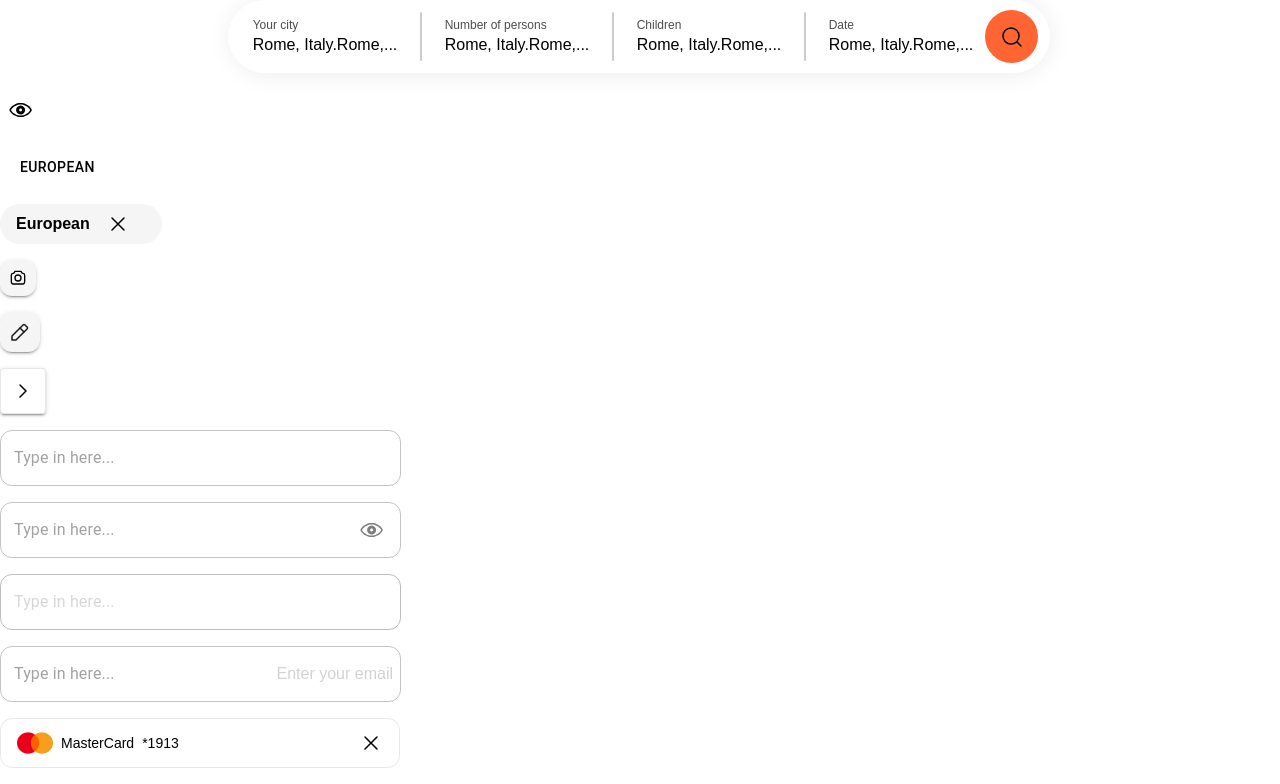
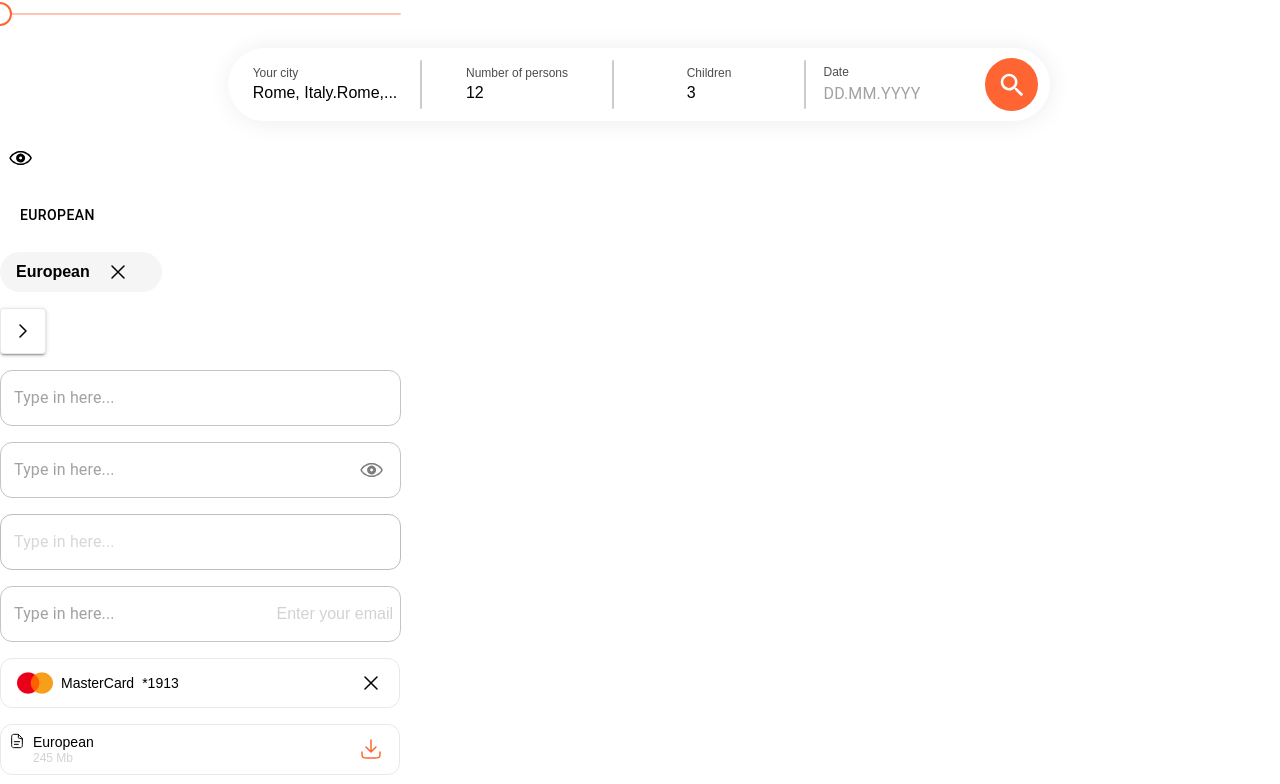
Before and after one commit to people-eat/web-app, a Next.js app: page / in a window 1280 px wide. Shown: the top 784 px of the page. Built offline with nearby package versions, Linux system fonts and the light colour scheme.

Commit message:
PeopleEatCameraButton

```diff
--- a/src/components/standard/icon/Icon.tsx
+++ b/src/components/standard/icon/Icon.tsx
@@ -37,6 +37,7 @@ export enum Icon {
     plus = '/icons/plus.svg',
     profileEmpty = '/icons/profile-empty.svg',
     search = '/icons/search.svg',
+    searchBar = '/icons/search-bar.svg',
     settings = '/icons/settings.svg',
     shieldCheck = '/icons/shield-check.svg',
     star = '/icons/star.svg',
--- a/src/components/standard/input/PeopleEatInput.tsx
+++ b/src/components/standard/input/PeopleEatInput.tsx
@@ -10,7 +10,7 @@ interface PeopleEatInputProps {
     email?: boolean;
 }
 
-type TInputChangeEvent = ChangeEvent<HTMLTextAreaElement | HTMLInputElement>;
+export type TInputChangeEvent = ChangeEvent<HTMLTextAreaElement | HTMLInputElement>;
 
 export default function PeopleEatInput({ disabled, password: pass, email }: PeopleEatInputProps): ReactElement {
     const [isShowPass, setShowPass] = useState(Boolean(pass));
--- a/src/components/standard/search/PeopleEatSearch.tsx
+++ b/src/components/standard/search/PeopleEatSearch.tsx
@@ -1,17 +1,27 @@
 import { Input } from '@mui/material';
 import classNames from 'classnames';
-import { useState, type ReactElement } from 'react';
+import { useState, type ChangeEvent, type ReactElement } from 'react';
+import PeopleEatDatePicker from '../../standard/datePicker/PeopleEatDatePicker';
 import { Icon } from '../../standard/icon/Icon';
 import PeopleEatIcon from '../../standard/icon/PeopleEatIcon';
+import PeopleEatSearchTab from './PeopleEatSearchTab';
 
-const SEARCH_TABS = ['Your city', 'Number of persons', 'Children', 'Date'];
+type TInputChangeEvent = ChangeEvent<HTMLTextAreaElement | HTMLInputElement>;
+type TOnChangeFunction = (value: ((prevState: string) => string) | string) => void;
 
 export default function PeopleEatSearch(): ReactElement {
     const temporary = 'absolute left-[50vw] translate-x-[-50%]';
     const [activeTab, setActiveTab] = useState('');
+    const [city, setCity] = useState('Rome, Italy.Rome, Italy');
+    const [persons, setPersons] = useState('12');
+    const [children, setChildren] = useState('3');
 
     function validateString(value: string): string {
         return value.length > 20 ? value.slice(0, 17) + '...' : value;
+    }
+
+    function handleInputChange({ target }: TInputChangeEvent, onChange: TOnChangeFunction): void {
+        onChange(target.value);
     }
 
     return (
@@ -21,40 +31,57 @@ export default function PeopleEatSearch(): ReactElement {
                 temporary,
             )}
         >
-            {SEARCH_TABS.map((tab, index, array) => (
-                <>
-                    <div
-                        onClick={(): void => setActiveTab(tab)}
-                        className={classNames(
-                            'relative flex flex-col w-[190px] rounded-12 h-full justify-center items-center cursor-pointer before:bg-white',
-                            'before:block before:absolute before:content-[""] before:z-[-1] before:top-0 before:h-full before:w-[194px]',
-                            'after:content-[""] hover:after:bg-base after:rounded-12 after:top-0 after:h-full after:w-[190px] after:block after:absolute',
-                            {
-                                ['hover:before:z-[0]']: activeTab !== tab,
-                                ['after:z-[2]']: activeTab !== tab,
-                                ['after:pl-1 before:rounded-l-12 after:rounded-l-12']: index === 0,
-                                ['pr-12 after:pr-[57px] after:-right-2']: index === array.length - 1,
-                                ['hover:bg-white before:z-[0] after:z-10 after:shadow-primary after:bg-white hover:after:bg-white']:
-                                    activeTab === tab,
-                            },
-                        )}
-                    >
-                        <div className="flex flex-col absolute z-20 max-w-[80%]">
-                            <span className={'text-text-s text-preBlack'}>{tab}</span>
-                            <span className={'text-text-m text-black mt-1'}>
-                                {activeTab === tab ? (
-                                    <Input sx={{ boxSizing: 'border-box', maxHeight: '20px' }} value={'Rome, Italy.Rome, Italy'} />
-                                ) : (
-                                    validateString('Rome, Italy.Rome, Italy')
-                                )}
-                            </span>
-                        </div>
-                    </div>
-                    {index !== array.length - 1 ? <span className="w-[2px] h-[calc(100%-24px)] bg-separator rounded-1" /> : null}
-                </>
-            ))}
+            <PeopleEatSearchTab
+                setActiveTab={(tab: string): void => setActiveTab(tab)}
+                activeTab={activeTab}
+                tab={'Your city'}
+                className={'after:pl-1 before:rounded-l-12 after:rounded-l-12'}
+            >
+                {activeTab === 'Your city' ? (
+                    <Input
+                        onChange={(event): void => handleInputChange(event, setCity)}
+                        sx={{ boxSizing: 'border-box', maxHeight: '20px' }}
+                        value={city}
+                    />
+                ) : (
+                    validateString('Rome, Italy.Rome, Italy')
+                )}
+            </PeopleEatSearchTab>
+            <span className="w-[2px] h-[calc(100%-24px)] bg-separator rounded-1" />
+            <PeopleEatSearchTab setActiveTab={(tab: string): void => setActiveTab(tab)} activeTab={activeTab} tab={'Number of persons'}>
+                {activeTab === 'Number of persons' ? (
+                    <Input
+                        onChange={(event): void => handleInputChange(event, setPersons)}
+                        sx={{ boxSizing: 'border-box', maxHeight: '20px', minWidth: '40px', width: '40px' }}
+                        value={persons}
+                    />
+                ) : (
+                    validateString(persons)
+                )}
+            </PeopleEatSearchTab>
+            <span className="w-[2px] h-[calc(100%-24px)] bg-separator rounded-1" />
+            <PeopleEatSearchTab setActiveTab={(tab: string): void => setActiveTab(tab)} activeTab={activeTab} tab={'Children'}>
+                {activeTab === 'Children' ? (
+                    <Input
+                        onChange={(event): void => handleInputChange(event, setChildren)}
+                        sx={{ boxSizing: 'border-box', maxHeight: '20px', minWidth: '40px', width: '40px', border: '0' }}
+                        value={children}
+                    />
+                ) : (
+                    validateString(children)
+                )}
+            </PeopleEatSearchTab>
+            <span className="w-[2px] h-[calc(100%-24px)] bg-separator rounded-1" />
+            <PeopleEatSearchTab
+                setActiveTab={(tab: string): void => setActiveTab(tab)}
+                tab={'Date'}
+                className={'pr-12 after:pr-[57px] after:-right-2'}
+                activeTab={activeTab}
+            >
+                <PeopleEatDatePicker />
+            </PeopleEatSearchTab>
             <div className={'w-[53px] h-[53px] right-3 absolute z-10 cursor-pointer bg-orange rounded-10 flex justify-center items-center'}>
-                <PeopleEatIcon icon={Icon.search} className={'invert-0'} />
+                <PeopleEatIcon icon={Icon.searchBar} />
             </div>
         </div>
     );
--- /dev/null
+++ b/src/components/standard/search/PeopleEatSearchTab.tsx
@@ -0,0 +1,39 @@
+import classNames from 'classnames';
+import { type ReactElement } from 'react';
+
+export default function PeopleEatSearchTab({
+    tab,
+    activeTab,
+    setActiveTab,
+    className,
+    children,
+}: {
+    tab: string;
+    activeTab: string;
+    setActiveTab: (tab: string) => void;
+    className?: string;
+    children: JSX.Element | string;
+}): ReactElement {
+    return (
+        <div
+            onClick={(): void => setActiveTab(tab)}
+            className={classNames(
+                'relative flex flex-col w-[190px] rounded-12 h-full justify-center items-center cursor-pointer before:bg-white',
+                'before:block before:absolute before:content-[""] before:z-[-1] before:top-0 before:h-full before:w-[194px]',
+                'after:content-[""] hover:after:bg-base after:rounded-12 after:top-0 after:h-full after:w-[190px] after:block after:absolute',
+                className,
+                {
+                    ['hover:before:z-[0]']: activeTab !== tab,
+                    ['after:z-[2]']: activeTab !== tab,
+                    ['hover:bg-white before:z-[0] after:z-10 after:border after:border-orange after:border-solid after:bg-white hover:after:bg-white']:
+                        activeTab === tab,
+                },
+            )}
+        >
+            <div className="flex flex-col absolute z-20 max-w-[80%]">
+                <span className={'text-text-s text-preBlack'}>{tab}</span>
+                <span className={'text-text-m text-black mt-1'}>{children}</span>
+            </div>
+        </div>
+    );
+}
--- /dev/null
+++ b/src/components/standard/slider/PeopleEatSlider.tsx
@@ -0,0 +1,61 @@
+import { Slider } from '@mui/material';
+import { useState, type ReactElement } from 'react';
+
+interface IPeopleEatSlider {
+    onProgress: (progress: number) => void;
+}
+
+export default function PeopleEatSlider({ onProgress }: IPeopleEatSlider): ReactElement {
+    const [_sliderProgress, setSliderProgress] = useState('0');
+
+    function handleOnChange(value: number | number[]): void {
+        setSliderProgress(String(value));
+        onProgress(Number(value));
+    }
+
+    return (
+        <div>
+            <Slider
+                sx={{
+                    color: 'rgba(255, 100, 51, 1)',
+                    height: 2,
+                    '& .MuiSlider-track': {
+                        border: 'none',
+                    },
+                    '& .MuiSlider-thumb': {
+                        height: 24,
+                        width: 24,
+                        backgroundColor: '#fff',
+                        border: '2px solid rgba(255, 100, 51, 1)',
+                        '&:focus, &:hover, &.Mui-active, &.Mui-focusVisible': {
+                            boxShadow: 'inherit',
+                        },
+                        '&:before': {
+                            display: 'none',
+                        },
+                    },
+                    '& .MuiSlider-valueLabel': {
+                        lineHeight: 1.2,
+                        fontSize: 12,
+                        background: 'unset',
+                        padding: 0,
+                        width: 32,
+                        height: 32,
+                        borderRadius: '50% 50% 50% 0',
+                        backgroundColor: 'rgba(255, 100, 51, 1)',
+                        transformOrigin: 'bottom left',
+                        transform: 'translate(50%, -100%) rotate(-45deg) scale(0)',
+                        '&:before': { display: 'none' },
+                        '&.MuiSlider-valueLabelOpen': {
+                            transform: 'translate(50%, -100%) rotate(-45deg) scale(1)',
+                        },
+                        '& > *': {
+                            transform: 'rotate(45deg)',
+                        },
+                    },
+                }}
+                onChange={(_, value): void => handleOnChange(value)}
+            />
+        </div>
+    );
+}
--- a/src/pages/index.tsx
+++ b/src/pages/index.tsx
@@ -1,12 +1,10 @@
 import { type NextPage } from 'next';
 import Head from 'next/head';
-import PeopleEatCameraButton from '../components/standard/cameraButton/PeopleEatCameraButton';
 import PeopleEatCheckbox from '../components/standard/checkbox/PeopleEatCheckbox';
 import PeopleEatChoice from '../components/standard/choice/PeopleEatChoice';
 import PeopleEatCounter from '../components/standard/counter/PeopleEatCounter';
 import PeopleEatCreditCard from '../components/standard/creditCard/PeopleEatCreditCard';
 import PeopleEatDownloadButton from '../components/standard/downloadButton/PeopleEatDownloadButton';
-import PeopleEatEditButton from '../components/standard/editButton/PeopleEatEditButton';
 import PeopleEatFavorite from '../components/standard/favorite/PeopleEatFavorite';
 import PeopleEatHideButton from '../components/standard/hideButton/PeopleEatHideButton';
 import { Icon } from '../components/standard/icon/Icon';
@@ -14,6 +12,7 @@ import PeopleEatIcon from '../components/standard/icon/PeopleEatIcon';
 import PeopleEatInput from '../components/standard/input/PeopleEatInput';
 import PeopleEatNextButton from '../components/standard/nextButton/PeopleEatNextButton';
 import PeopleEatSearch from '../components/standard/search/PeopleEatSearch';
+import PeopleEatSlider from '../components/standard/slider/PeopleEatSlider';
 import PeopleEatTabItem from '../components/standard/tabItem/PeopleEatTabItem';
 
 const HomePage: NextPage = () => {
@@ -25,12 +24,11 @@ const HomePage: NextPage = () => {
                 <link rel="icon" href="/favicon.ico" />
             </Head>
             <main className="max-w-[401px] flex flex-col gap-4">
+                <PeopleEatSlider onProgress={(): void => undefined} />
                 <PeopleEatSearch />
                 <PeopleEatHideButton />
                 <PeopleEatTabItem title={'European'} />
-                <PeopleEatChoice title={'European '} />
-                <PeopleEatCameraButton onClick={(): void => undefined} />
-                <PeopleEatEditButton onClick={(): void => undefined} />
+                <PeopleEatChoice onClose={(): void => undefined} title={'European '} />
                 <PeopleEatNextButton />
                 <PeopleEatInput />
                 <PeopleEatInput password />
```
Also changed, not shown: public/icons/search-bar.svg (added).
